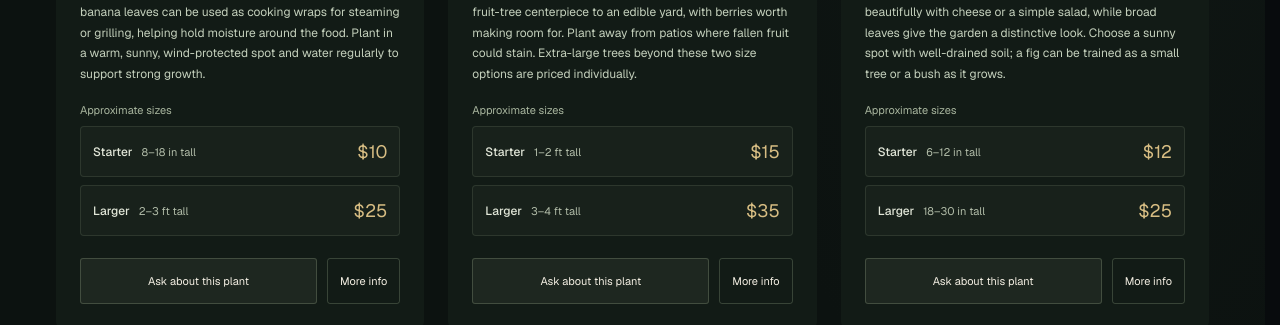
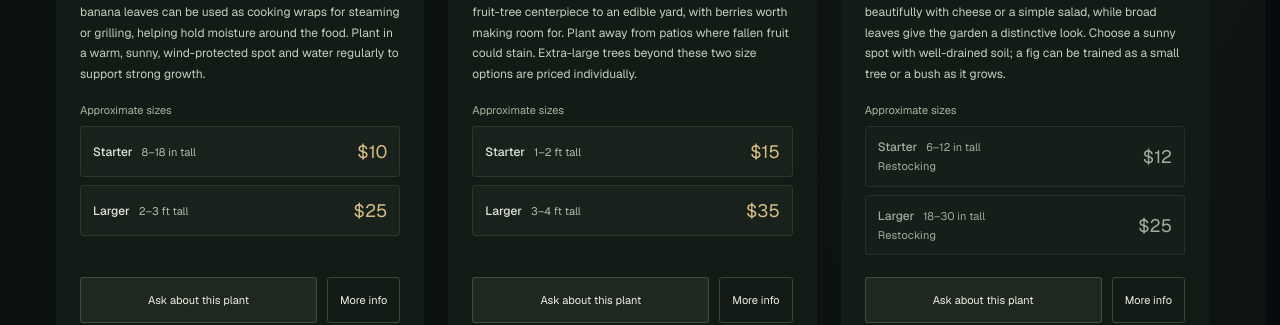
Before and after one commit to CJCinco/CJ-Cinco-Site, a Next.js app: page /plants in a window 1280 px wide. Shown: the part 1984-2309 px from the top of the page. Built offline with nearby package versions, Linux system fonts and the light colour scheme.

Commit message:
Support independent starter and larger plant availability

```diff
--- a/scripts/plant-catalog.mjs
+++ b/scripts/plant-catalog.mjs
@@ -65,7 +65,12 @@ export function projectCatalog(inventory, { now = new Date(), verifyPhoto = () =
     const care = guideUrl ? { sun: text(row.guide?.sun, 180), water: text(row.guide?.water, 180), soil: text(row.guide?.soil, 180) } : null;
     const offered = row.sizeOptions;
     const sizeOptions = offered?.approvedForDisplay === true && offered.approximate === true && Array.isArray(offered.options) && offered.options.length === 2 && offered.options.every((option, index) => option.label === ['Starter', 'Larger'][index] && money(option.price) && text(option.size, 60)) && offered.options[0].price === price && offered.options[1].price > price
-      ? offered.options.map(option => ({ label: option.label, price: option.price, size: text(option.size, 60) })) : [];
+      ? offered.options.map(option => {
+        // A size override is an owner report, not verified counts or release evidence.
+        const inherited = ['restocking', 'sold_out', 'paused'].includes(availability) ? 'restocking' : (ownerReportedAt || availability === 'available') ? 'available' : 'unverified';
+        const status = option.availability == null ? inherited : ['available', 'restocking'].includes(option.availability) ? option.availability : 'unverified';
+        return { label: option.label, price: option.price, size: text(option.size, 60), availability: status, reportedAt: status === 'available' ? date(option.availabilityReportedAt) || ownerReportedAt || (availability === 'available' ? checkedAt : null) : null };
+      }) : [];
     return { id: row.id, name, category: row.category, identityVerified, cultivar, size, format, detailsAssumed: !detailsVerified && starterAssumptions, price, priceFrom: price !== null && row.price?.from === true, priceIsEstimate: price !== null && priceIsEstimate, sizeOptions, description: guideUrl ? text(row.guide?.description, 600) : null, guideUrl, care, availability, ownerReportedAt, checkedAt: availability === 'available' ? checkedAt : null, photo: publicPhoto, largerPhoto: publicLargerPhoto };
   });
   const approvedContact = (contact, pattern) => contact?.approvedForPublic === true && pattern.test(contact.value || '') ? contact.value : null;
--- a/src/app/plants/catalog.public.json
+++ b/src/app/plants/catalog.public.json
@@ -24,12 +24,16 @@
         {
           "label": "Starter",
           "price": 5,
-          "size": "3–6 in tall"
+          "size": "3–6 in tall",
+          "availability": "available",
+          "reportedAt": "2026-09-28"
         },
         {
           "label": "Larger",
           "price": 10,
-          "size": "8–12 in tall"
+          "size": "8–12 in tall",
+          "availability": "available",
+          "reportedAt": "2026-09-28"
         }
       ],
       "description": "Bring bold flavor to your kitchen with this fragrant herb’s thick, velvety leaves. Finely chop a little into chicken marinades, savory meat dishes or stuffing; its strong aroma means a small amount goes a long way. A handy choice for a patio herb pot, with partial shade and well-drained soil.",
@@ -77,12 +81,16 @@
         {
           "label": "Starter",
           "price": 5,
-          "size": "3–6 in tall"
+          "size": "3–6 in tall",
+          "availability": "available",
+          "reportedAt": "2026-09-28"
         },
         {
           "label": "Larger",
           "price": 10,
-          "size": "8–12 in tall"
+          "size": "8–12 in tall",
+          "availability": "available",
+          "reportedAt": "2026-09-28"
         }
       ],
       "description": "Pick a few sweet-smelling leaves for fresh mint tea, lemonade or fruit salad. Spearmint also brightens yogurt sauces and makes a refreshing garnish for desserts and cold drinks. Keep a pot near the kitchen for easy snipping; give it some afternoon shade and evenly moist soil, with its own container to keep the runners contained.",
@@ -130,12 +138,16 @@
         {
           "label": "Starter",
           "price": 4,
-          "size": "6–10 in vine"
+          "size": "6–10 in vine",
+          "availability": "available",
+          "reportedAt": "2026-09-28"
         },
         {
           "label": "Larger",
           "price": 8,
-          "size": "12–24 in vine"
+          "size": "12–24 in vine",
+          "availability": "available",
+          "reportedAt": "2026-09-28"
         }
       ],
       "description": "Grow more than a side dish: sweet potatoes offer roots for roasting, mashing and baking, plus tender young leaves you can cook as greens. Their trailing vines add a lush look to an edible garden while the crop develops below ground. Give them sun, loose soil and room to spread; roots need a growing season before harvest.",
@@ -183,12 +195,16 @@
         {
           "label": "Starter",
           "price": 10,
-          "size": "8–18 in tall"
+          "size": "8–18 in tall",
+          "availability": "available",
+          "reportedAt": "2026-09-28"
         },
         {
           "label": "Larger",
           "price": 25,
-          "size": "2–3 ft tall"
+          "size": "2–3 ft tall",
+          "availability": "available",
+          "reportedAt": "2026-09-28"
         }
       ],
       "description": "Bring a tropical feel to your yard with big, lush leaves that make a striking backdrop for an edible garden. Mature banana leaves can be used as cooking wraps for steaming or grilling, helping hold moisture around the food. Plant in a warm, sunny, wind-protected spot and water regularly to support strong growth.",
@@ -236,12 +252,16 @@
         {
           "label": "Starter",
           "price": 15,
-          "size": "1–2 ft tall"
+          "size": "1–2 ft tall",
+          "availability": "available",
+          "reportedAt": "2026-09-28"
         },
         {
           "label": "Larger",
           "price": 35,
-          "size": "3–4 ft tall"
+          "size": "3–4 ft tall",
+          "availability": "available",
+          "reportedAt": "2026-09-28"
         }
       ],
       "description": "Enjoy sweet, juicy mulberries fresh, spooned over yogurt or cooked into homemade jam. A Tice mulberry adds a fruit-tree centerpiece to an edible yard, with berries worth making room for. Plant away from patios where fallen fruit could stain. Extra-large trees beyond these two size options are priced individually.",
@@ -289,12 +309,16 @@
         {
           "label": "Starter",
           "price": 12,
-          "size": "6–12 in tall"
+          "size": "6–12 in tall",
+          "availability": "restocking",
+          "reportedAt": null
         },
         {
           "label": "Larger",
           "price": 25,
-          "size": "18–30 in tall"
+          "size": "18–30 in tall",
+          "availability": "restocking",
+          "reportedAt": null
         }
       ],
       "description": "Grow tree-ripened figs for fresh snacks, breakfast bowls and homemade preserves. Their soft, sweet fruit also pairs beautifully with cheese or a simple salad, while broad leaves give the garden a distinctive look. Choose a sunny spot with well-drained soil; a fig can be trained as a small tree or a bush as it grows.",
@@ -342,12 +366,16 @@
         {
           "label": "Starter",
           "price": 12,
-          "size": "8–16 in vine"
+          "size": "8–16 in vine",
+          "availability": "restocking",
+          "reportedAt": null
         },
         {
           "label": "Larger",
           "price": 25,
-          "size": "2–3 ft vine"
+          "size": "2–3 ft vine",
+          "availability": "restocking",
+          "reportedAt": null
         }
       ],
       "description": "Turn a sunny trellis into a leafy feature with intricate flowers and fruit prized for its fragrant, tangy pulp. Spoon ripe pulp into yogurt, blend it into drinks or use it in desserts and homemade jam. Give this vigorous climber sturdy support and regular water, and train its stems along a fence or trellis as it grows.",
@@ -395,12 +423,16 @@
         {
           "label": "Starter",
           "price": 8,
-          "size": "6–12 in tall"
+          "size": "6–12 in tall",
+          "availability": "available",
+          "reportedAt": "2026-09-28"
         },
         {
           "label": "Larger",
           "price": 15,
-          "size": "12–24 in tall"
+          "size": "12–24 in tall",
+          "availability": "available",
+          "reportedAt": "2026-09-28"
         }
       ],
       "description": "Grow the golden spice you can grate fresh into curries, rice, soups or smoothies. Turmeric brings earthy flavor and rich yellow color to cooking, while its broad tropical leaves add interest to a partly shaded garden. Plant in rich, well-drained soil and keep it moist during growth; harvest the rhizomes as the foliage dies back at season’s end.",
@@ -448,12 +480,16 @@
         {
           "label": "Starter",
           "price": 8,
-          "size": "12–24 in tall"
+          "size": "12–24 in tall",
+          "availability": "available",
+          "reportedAt": "2026-09-28"
         },
         {
           "label": "Larger",
           "price": 15,
-          "size": "2–3 ft tall"
+          "size": "2–3 ft tall",
+          "availability": "available",
+          "reportedAt": "2026-09-28"
         }
       ],
       "description": "Grow a sweet taste of the tropics with tall, leafy canes that sway in the breeze. Mature stalks can be pressed for fresh sugarcane juice, enjoyed in cold drinks or cooked down into syrup. The upright foliage adds height to an edible garden; give the clump a sunny spot with room to grow, away from narrow paths.",
@@ -501,12 +537,16 @@
         {
           "label": "Starter",
           "price": 8,
-          "size": "12–18 in tall"
+          "size": "12–18 in tall",
+          "availability": "restocking",
+          "reportedAt": null
         },
         {
           "label": "Larger",
           "price": 20,
-          "size": "2–3 ft tall"
+          "size": "2–3 ft tall",
+          "availability": "restocking",
+          "reportedAt": null
         }
       ],
       "description": "Grow a leafy ingredient for your kitchen on a fast-growing tree. Young moringa leaves can be cooked into soups, stirred into rice or prepared as greens, making it a useful addition to an edible garden. Regular pruning helps keep new growth within reach; give it a sunny spot and freely draining soil.",
--- a/src/app/plants/plant-catalog.tsx
+++ b/src/app/plants/plant-catalog.tsx
@@ -5,7 +5,7 @@ import { useEffect, useRef, useState } from "react";
 import { Check, ChevronLeft, ChevronRight, Copy, Leaf, Mail, MessageCircle, Search, Sprout, X } from "lucide-react";
 import styles from "./plants.module.css";
 
-type SizeOption = { label: string; price: number; size: string };
+type SizeOption = { label: string; price: number; size: string; availability: string; reportedAt: string | null };
 type PlantImage = { src: string; alt: string; kind: string; sourceUrl: string | null; credit: string | null; license: string | null; licenseUrl: string | null };
 type Plant = { sizeOptions: SizeOption[]; id: string; name: string; category: string; identityVerified: boolean; cultivar: string | null; size: string | null; format: string | null; detailsAssumed: boolean; price: number | null; priceFrom?: boolean; priceIsEstimate: boolean; description: string | null; guideUrl: string | null; care: { sun: string | null; water: string | null; soil: string | null } | null; availability: string; ownerReportedAt: string | null; checkedAt: string | null; photo: PlantImage | null; largerPhoto?: PlantImage | null };
 type Catalog = { preview: boolean; registrationNumber: string | null; pickupArea: string | null; contacts: { phone: string | null; messenger: string | null }; plants: Plant[] };
@@ -15,12 +15,16 @@ function SizeOptions({ plant }: { plant: Plant }) {
   if (!plant.sizeOptions.length) return null;
   return <div className={styles.sizeOptions}>
     <p className={styles.sizeLabel}>Approximate sizes</p>
-    <dl>{plant.sizeOptions.map(option => <div key={option.label}><dt><strong>{option.label}</strong><span>{option.size}</span></dt><dd>${option.price}</dd></div>)}</dl>
+    <dl>{plant.sizeOptions.map(option => <div key={option.label} data-restocking={option.availability === "restocking"}><dt><strong>{option.label}</strong><span>{option.size}</span>{option.availability === "restocking" && <span className={styles.sizeStatus}>Restocking</span>}</dt><dd>${option.price}</dd></div>)}</dl>
   </div>;
 }
-const isRestocking = (plant: Plant) => ["restocking", "sold_out", "paused"].includes(plant.availability);
+const isRestocking = (plant: Plant) => plant.sizeOptions.length ? plant.sizeOptions.every(option => option.availability === "restocking") : ["restocking", "sold_out", "paused"].includes(plant.availability);
 function isAvailable(plant: Plant, now: number | null) {
   if (isRestocking(plant) || now === null) return false;
+  if (plant.sizeOptions.length) return plant.sizeOptions.some(option => {
+    const checked = option.reportedAt ? Date.parse(option.reportedAt) : NaN;
+    return option.availability === "available" && Number.isFinite(checked) && now >= checked && now - checked <= 7 * 86400000;
+  });
   const reported = plant.ownerReportedAt || (plant.availability === "available" ? plant.checkedAt : null);
   const checked = reported ? Date.parse(reported) : NaN;
   return Number.isFinite(checked) && now >= checked && now - checked <= 7 * 86400000;
--- a/src/app/plants/plants.module.css
+++ b/src/app/plants/plants.module.css
@@ -113,3 +113,10 @@
 .sizeOptions dt strong { color: #e1e6d8; font-weight: 500; }
 .sizeOptions dt span { color: #b2bda9; font-size: 11px; }
 .sizeOptions dd { color: var(--plant-gold); font-size: 18px; white-space: nowrap; }
+
+/* Keep unavailable size details readable, while muting only that row. */
+.sizeOptions dl > div[data-restocking=true] { background: #ffffff04; border-color: #ffffff14; }
+.sizeOptions dl > div[data-restocking=true] dt strong,
+.sizeOptions dl > div[data-restocking=true] dt span,
+.sizeOptions dl > div[data-restocking=true] dd { color: #a3aaa1; }
+.sizeOptions dt .sizeStatus { flex-basis: 100%; font-size: 11px; letter-spacing: .02em; }
```
Also changed, not shown: 1 other file (tests, documents, lock files or other folders).
